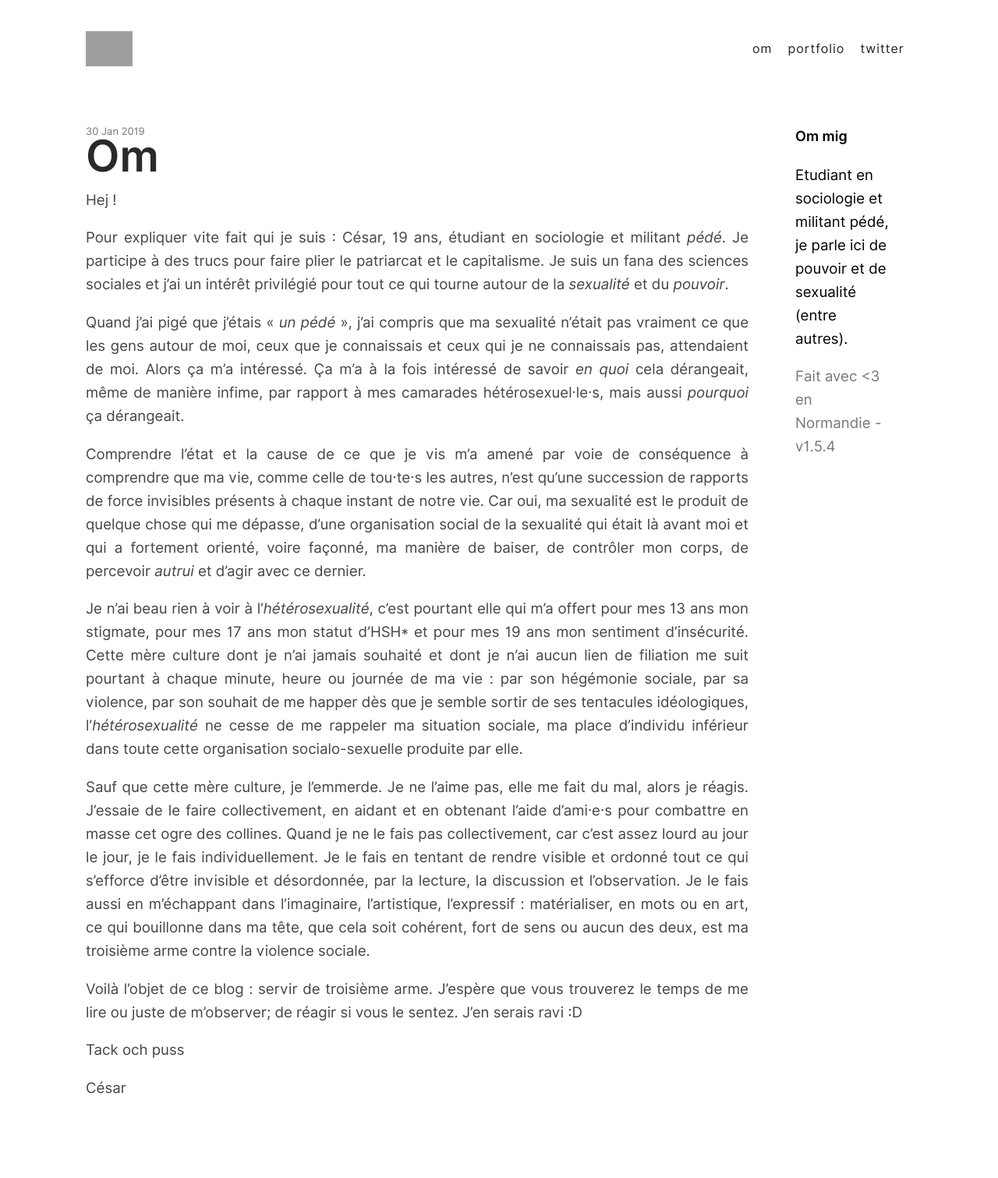
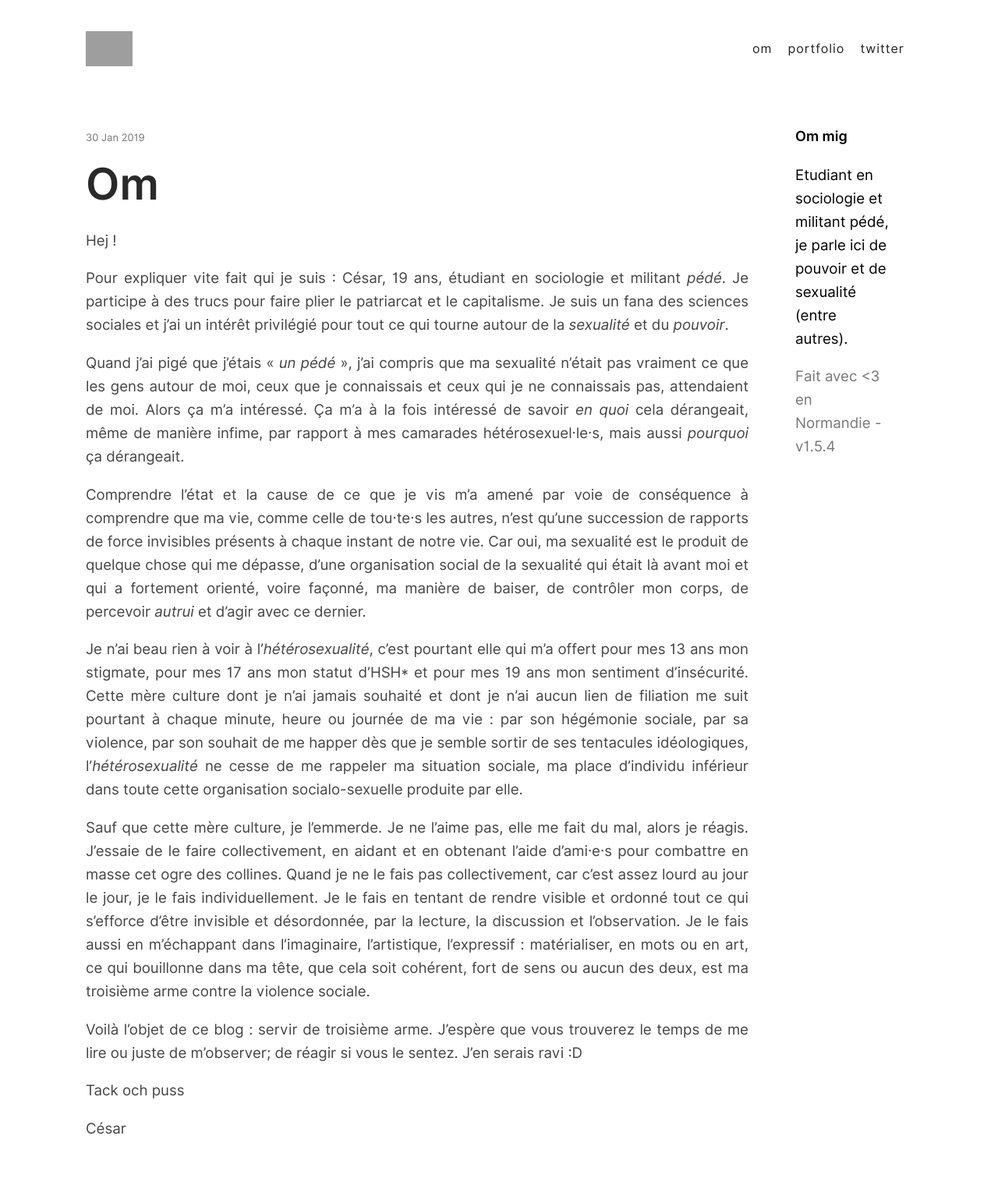
Before and after one commit to pigeoff/pigeoff.github.io, a Jekyll site: the page built from om.md, in a window 1280 px wide. Shown: the whole page at 78% size. Built offline with Jekyll 4.4.1, drawn with Linux system fonts in a browser that asks for light colours; before the commit the page ends 1459 px from its top, so only the background shows below that; grey boxes are pictures that could not be loaded.

Commit message:
Blog update

```diff
--- a/_layouts/post.html
+++ b/_layouts/post.html
@@ -23,7 +23,7 @@
     <div id="content" >
       <div id="articles" >
           <article >
-            <span class="date" >{{ page.date || date_to_string }}</span>
+            <span class="date big" >{{ page.date || date_to_string }}</span>
             <h1 class="big"><a href="{{ page.url }}" >{{ page.title }}</a></h1>
             {{ content }}
           </article>
--- a/assets/main.css
+++ b/assets/main.css
@@ -149,7 +149,7 @@ article h1.big {
   margin: 0;
   padding: 5px 0;
   font-size: 3em;
-  line-height: 35px;
+  line-height: inherit !important;
 }
 
 article h2 {
@@ -165,7 +165,14 @@ article h1 a {
 
 article .date {
   color: #777;
+  font-size: 13pt;
+}
+
+article .date.big {
+  color: #777;
   font-size: 13px;
+  display: block;
+  padding: 1em 0;
 }
 
 article p {
```
